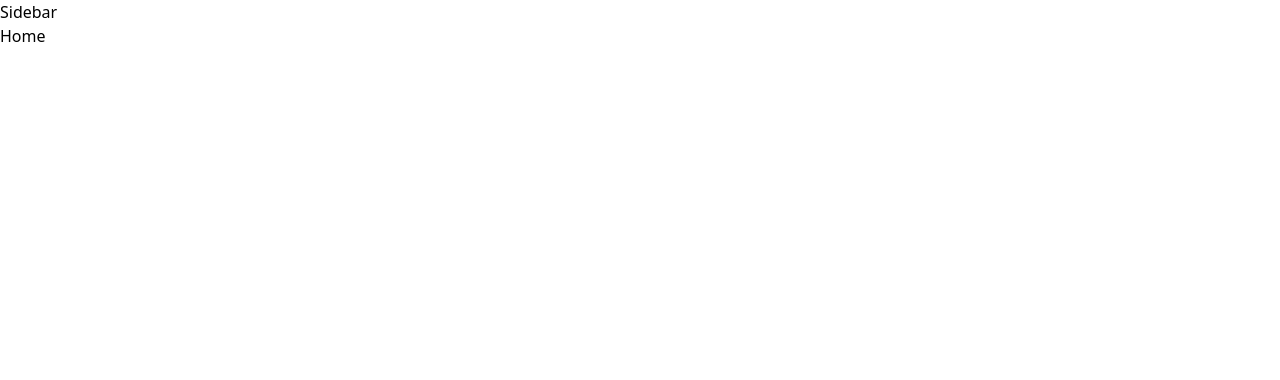
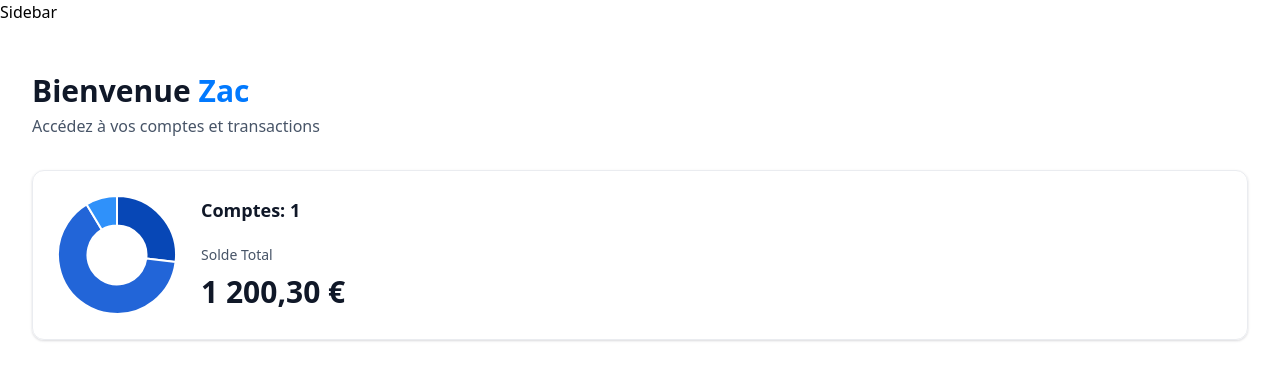
Before and after one commit to ZacBouh/TreasureMap, a Next.js app: page / in a window 1280 px wide. Shown: the top 380 px of the page. Built offline with nearby package versions, Linux system fonts and the light colour scheme.

Commit message:
Home total balance and chart

```diff
--- a/app/(root)/page.tsx
+++ b/app/(root)/page.tsx
@@ -1,5 +1,28 @@
+import HeaderTitle from "@/components/HeaderTitle";
+import TotalBalanceCard from "@/components/TotalBalanceCard";
+
 const Home = () => {
-  return <div>Home</div>;
+  const loggedIn = { firstName: "Zac" };
+
+  return (
+    <section className="home">
+      <div className="home-content">
+        <header className="home-header">
+          <HeaderTitle
+            type="greeting"
+            title="Bienvenue"
+            user={loggedIn?.firstName || "invité"}
+            subtitle="Accédez à vos comptes et transactions"
+          />
+          <TotalBalanceCard
+            accounts={[]}
+            totalBanks={1}
+            totalCurrentBalance={1200.3}
+          />
+        </header>
+      </div>
+    </section>
+  );
 };
 
 export default Home;
--- /dev/null
+++ b/components/CountUpWrapper/index.tsx
@@ -0,0 +1,19 @@
+"use client";
+
+import CountUp from "react-countup";
+
+const CountUpWrapper = ({ amount }: { amount: number }) => {
+  return (
+    <div className="w-full">
+      <CountUp
+        decimal=","
+        decimals={2}
+        separator=" "
+        suffix=" €"
+        end={amount}
+      />
+    </div>
+  );
+};
+
+export default CountUpWrapper;
--- /dev/null
+++ b/components/HeaderTitle/index.tsx
@@ -0,0 +1,20 @@
+const HeaderTitle = ({
+  type = "title",
+  title,
+  user,
+  subtitle,
+}: HeaderTitleProps) => {
+  return (
+    <div className="flex flex-col gap-1">
+      <h1 className="text-24 lg:text-30 font-semibold text-gray-900 ">
+        {title}
+        {type === "greeting" && (
+          <span className="text-treasureMain">&nbsp;{user}</span>
+        )}
+      </h1>
+      <p className="text-14 lg:text-16 font-normal text-gray-600">{subtitle}</p>
+    </div>
+  );
+};
+
+export default HeaderTitle;
--- /dev/null
+++ b/components/RoundChart/index.tsx
@@ -0,0 +1,29 @@
+"use client";
+
+import { Chart, ArcElement, Tooltip, Legend } from "chart.js";
+
+import { Doughnut } from "react-chartjs-2";
+
+Chart.register(ArcElement, Tooltip, Legend);
+
+const RoundChart = ({ accounts }: DoughnutChartProps) => {
+  const data = {
+    datasets: [
+      {
+        label: "Banques",
+        data: [1250, 3000, 400],
+        backgroundColor: ["#0747b6", "#2265d8", "#2f91fa"],
+      },
+    ],
+    labels: ["Banque 1", "Banque 2", "Banque 3"],
+  };
+
+  return (
+    <Doughnut
+      data={data}
+      options={{ plugins: { legend: { display: false } } }}
+    />
+  );
+};
+
+export default RoundChart;
--- /dev/null
+++ b/components/TotalBalanceCard/index.tsx
@@ -0,0 +1,32 @@
+import { formatCurrency } from "@/lib/utils";
+import CountUp from "react-countup";
+import CountUpWrapper from "../CountUpWrapper";
+import RoundChart from "../RoundChart";
+
+const TotalBalanceCard = ({
+  accounts = [],
+  totalBanks,
+  totalCurrentBalance,
+}: TotalBalanceCardProps) => {
+  return (
+    <section className="flex w-full items-center gap-4 rounded-xl border border-gray-200 p-4 shadow-chart sm:gap-6 sm:p-6">
+      <div className="flex size-full max-w-[100px] items-center sm:max-w-[120px]">
+        <RoundChart accounts={accounts} />
+      </div>
+
+      <div className="flex flex-col gap-6">
+        <h2 className="text-18 font-semibold text-gray-900">
+          Comptes: {totalBanks}
+        </h2>
+        <div className="flex flex-col gap-2">
+          <p className="text-14 font-medium text-gray-600">Solde Total</p>
+          <p className="text-24 lg:text-30 flex-1 font-semibold text-gray-900 flex-center gap-2">
+            <CountUpWrapper amount={totalCurrentBalance} />
+          </p>
+        </div>
+      </div>
+    </section>
+  );
+};
+
+export default TotalBalanceCard;
--- a/package.json
+++ b/package.json
@@ -10,11 +10,14 @@
   },
   "dependencies": {
     "@radix-ui/react-slot": "^1.1.0",
+    "chart.js": "^4.4.3",
     "class-variance-authority": "^0.7.0",
     "clsx": "^2.1.1",
     "lucide-react": "^0.428.0",
     "next": "14.2.5",
     "react": "^18",
+    "react-chartjs-2": "^5.2.0",
+    "react-countup": "^6.5.3",
     "react-dom": "^18",
     "tailwind-merge": "^2.5.2",
     "tailwindcss-animate": "^1.0.7"
--- a/tailwind.config.ts
+++ b/tailwind.config.ts
@@ -23,7 +23,7 @@ const config = {
         fill: {
           1: "rgba(255, 255, 255, 0.10)",
         },
-        bankGradient: "#0179FE",
+        treasureMain: "#0179FE",
         indigo: {
           500: "#6172F3",
           700: "#3538CD",
```
Also changed, not shown: lib/utils.ts (+8 -0 lines), types/index.d.ts (+13 -0 lines), 2 other files (tests, documents, lock files or other folders).
